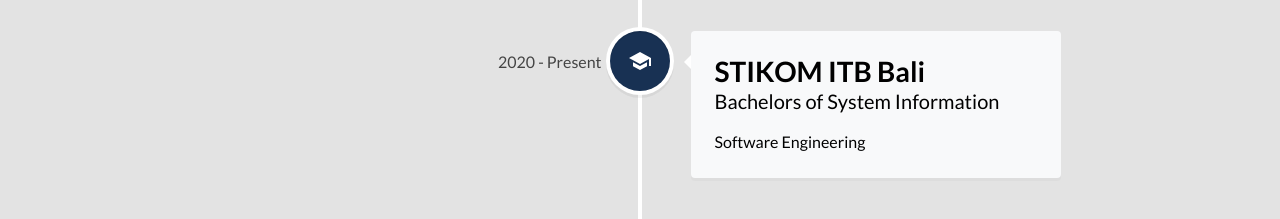
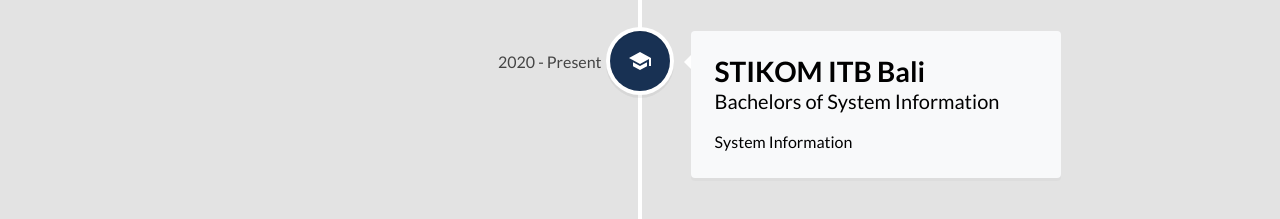
Before and after one commit to bar00ng/portfolio, a React (Create React App) app: page / in a window 1280 px wide. Shown: the part 920-1139 px from the top of the page. Built offline with nearby package versions, Linux system fonts and the light colour scheme.

Commit message:
modified data

```diff
--- a/src/data.js
+++ b/src/data.js
@@ -4,7 +4,7 @@
     title: "Bachelors of System Information",
     subTitle: "STIKOM ITB Bali",
     year: "2020 - Present",
-    description: "Software Engineering",
+    description: "System Information",
   },
   {
     id: 1,
@@ -36,7 +36,7 @@
 export const projects = [
   {
     id: 1434,
-    name: "Income/Outcome Logging",
+    name: "Income/ Expenses Logging",
     desc: "Income/Outcome Logging application made with Laravel",
     img: [
       "logging/listKategori.PNG",
@@ -58,8 +58,8 @@
   },
   {
     id: 1,
-    name: "E- learning",
-    desc: "A simple version of E- learning application made with Laravel",
+    name: "Learning Management System (LMS)",
+    desc: "A simple version of LMST application made with Laravel",
     img: [
       "e-learning/admin_formAddClass.PNG",
       "e-learning/admin_formAddStudent_1.PNG",
```
